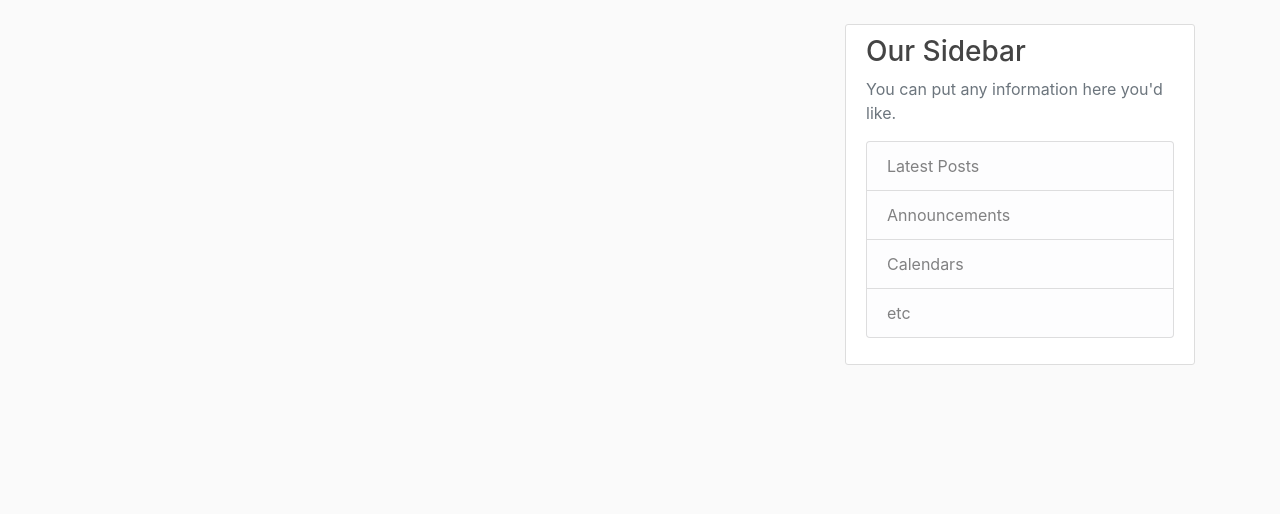
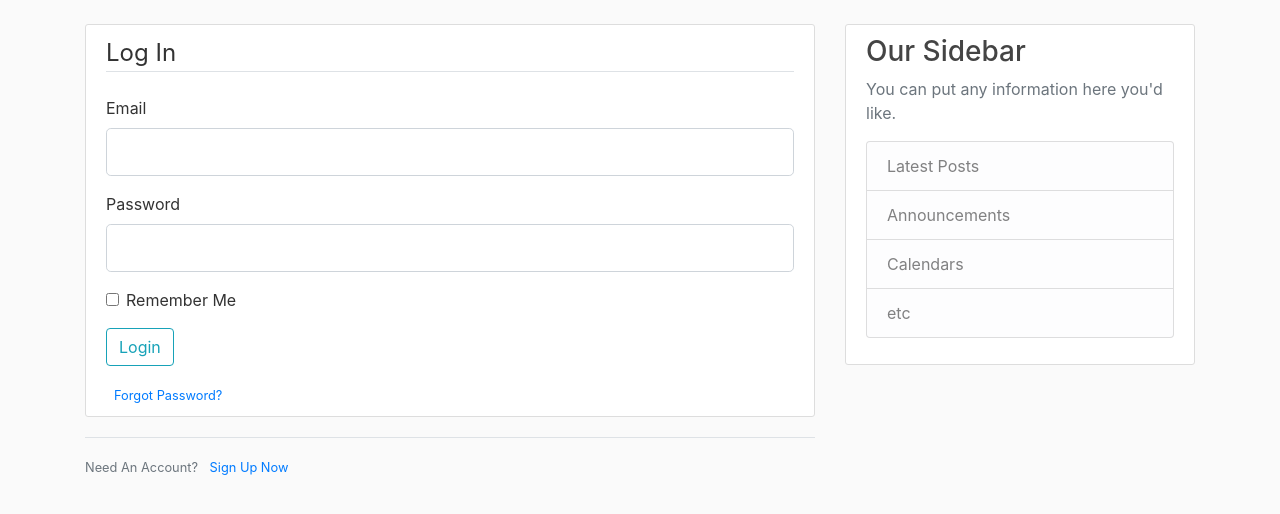
Before and after one commit to goginenir6/faskapp, a Flask app: template templates/login.html in a window 1280 px wide. Shown: the part 56-570 px from the top of the page. Run offline with Flask 2, Linux system fonts and the light colour scheme; the template is opened without the code that fills it: values that come from a table or form of the project are taken from there, others are empty; some libraries are stand-ins or nearby versions.

Commit message:
vaidation and form submitions

```diff
--- a/app.py
+++ b/app.py
@@ -1,10 +1,10 @@
-from flask import Flask, render_template, url_for
+from flask import Flask, render_template, url_for, flash, redirect
 from forms import Registrationform, Loginform
 
 
 app = Flask(__name__)
 
-# app.config['SECRET_KEY'] = 'd5fa3e4e3383c1be339ef4845360ec14'
+app.config['SECRET_KEY'] = 'c6f224b5e9c2b5e7555558ed7ebd6346'
 
 
 posts = [
@@ -50,12 +50,15 @@ def about():
     return render_template ('about.html', title='About')
 
 
-@app.route('/register')
+@app.route('/register', methods=['GET', 'POST'])
 def register():
     form = Registrationform()
-    return render_template ('register.html', title='register user', form = form)
+    if form.validate_on_submit():
+        flash(f'Account created for {form.username.data}!', 'success')
+        return redirect(url_for('home'))
+    return render_template('register.html', title='Register', form=form)
 
-@app.route('/login')
+@app.route('/login', methods=['GET', 'POST'])
 def login():
     form = Loginform()
     return render_template ('login.html', title='Login user', form = form)
--- a/forms.py
+++ b/forms.py
@@ -6,14 +6,14 @@ from wtforms.validators import DataRequired, Length, Email, EqualTo
 class Registrationform(FlaskForm):
     username = StringField('User Name',
                             validators = [DataRequired(), Length(min=2, max=20)])
-    email = StringField('Email', Validators = [DataRequired(), Email()])
+    email = StringField('Email', validators = [DataRequired(), Email()])
     password = PasswordField('Password', validators = [DataRequired()])
     confirm_password = PasswordField('Confirm Password',
                                 validators = [DataRequired(), EqualTo('password')])
     submit = SubmitField('Sign Up')
 
 class Loginform(FlaskForm):
-    email = StringField('Email', Validators = [DataRequired(), Email()])
+    email = StringField('Email', validators = [DataRequired(), Email()])
     password = PasswordField('Password', validators = [DataRequired()])
     rememberme = BooleanField('Remember Me')
     submit = SubmitField('Login')
--- a/templates/base.html
+++ b/templates/base.html
@@ -23,13 +23,13 @@
                 </button>
                 <div class="collapse navbar-collapse" id="navbarToggle">
                     <div class="navbar-nav mr-auto">
-                    <a class="nav-item nav-link" href="/">Home</a>
-                    <a class="nav-item nav-link" href="/about">About</a>
+                    <a class="nav-item nav-link" href="{{ url_for('home') }}">Home</a>
+                    <a class="nav-item nav-link" href="{{ url_for('about') }}">About</a>
                     </div>
                     <!-- Navbar Right Side -->
                     <div class="navbar-nav">
-                    <a class="nav-item nav-link" href="/login">Login</a>
-                    <a class="nav-item nav-link" href="/register">Register</a>
+                    <a class="nav-item nav-link" href="{{ url_for('login') }}">Login</a>
+                    <a class="nav-item nav-link" href="{{ url_for('register') }}">Register</a>
                     </div>
                 </div>
                 </div>
@@ -38,7 +38,16 @@
         <main role="main" class="container">
             <div class="row">
                 <div class="col-md-8">
-                {% block content %}{% endblock %}
+                    {% with messages = get_flashed_messages(with_categories=true) %}
+                        {% if messages %}
+                            {% for category, message in messages %}
+                            <div class="alert alert-{{category}}">
+                                {{ message }}
+                            </div>
+                            {% endfor %}
+                        {% endif %}
+                    {% endwith %}
+                    {% block content %}{% endblock %}
                 </div>
                 <div class="col-md-4">
                 <div class="content-section">
--- a/templates/login.html
+++ b/templates/login.html
@@ -1,4 +1,52 @@
 {% extends 'base.html' %}
 {% block content %}
-
+    <div class="content-section">
+    <form method="POST" action="">
+        {{ form.hidden_tag() }}
+        <fieldset class="form-group">
+            <legend class="border-bottom mb-4">Log In</legend>
+            <div class="form-group">
+                {{ form.email.label(class="form-control-label") }}
+                {% if form.email.errors %}
+                    {{ form.email(class="form-control form-control-lg is-invalid") }}
+                    <div class="invalid-feedback">
+                        {% for error in form.email.errors %}
+                            <span>{{ error }}</span>
+                        {% endfor %}
+                    </div>
+                {% else %}
+                    {{ form.email(class="form-control form-control-lg") }}
+                {% endif %}
+            </div>
+            <div class="form-group">
+                {{ form.password.label(class="form-control-label") }}
+                {% if form.password.errors %}
+                    {{ form.password(class="form-control form-control-lg is-invalid") }}
+                    <div class="invalid-feedback">
+                        {% for error in form.password.errors %}
+                            <span>{{ error }}</span>
+                        {% endfor %}
+                    </div>
+                {% else %}
+                    {{ form.password(class="form-control form-control-lg") }}
+                {% endif %}
+            </div>
+            <div class="form-check">
+                {{ form.rememberme(class="form-check-input") }}
+                {{ form.rememberme.label(class="form-check-label") }}
+            </div>
+        </fieldset>
+        <div class="form-group">
+            {{ form.submit(class="btn btn-outline-info") }}
+        </div>
+        <small class="text-muted ml-2">
+            <a href="#">Forgot Password?</a>
+        </small>
+    </form>
+</div>
+<div class="border-top pt-3">
+    <small class="text-muted">
+        Need An Account? <a class="ml-2" href="{{ url_for('register') }}">Sign Up Now</a>
+    </small>
+</div>
 {% endblock content %}
```
Also changed, not shown: templates/register.html (+41 -5 lines).
